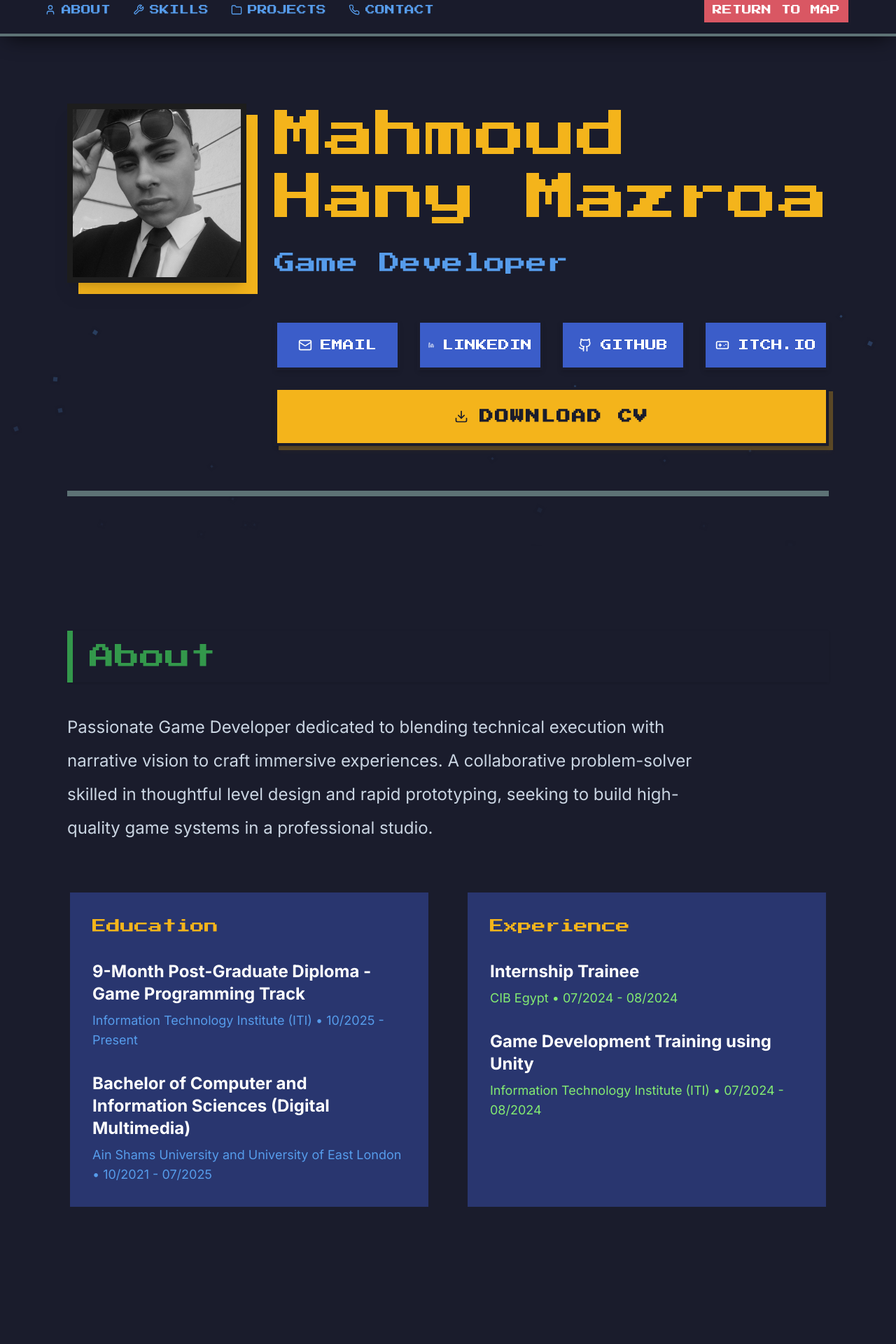
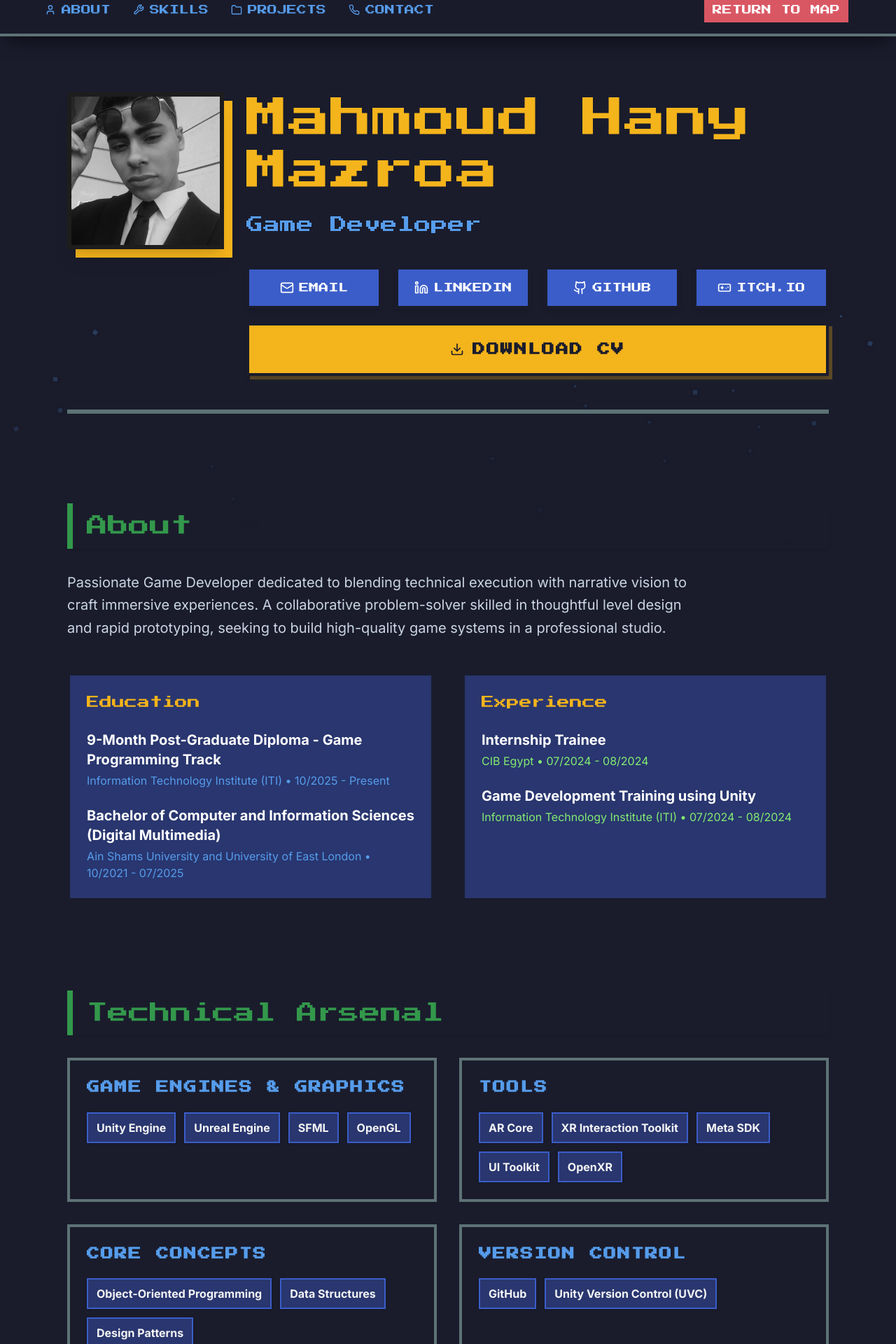
Before and after one commit to MahmoudHany908/portfolio, a React (Vite) app: page /quick in a window 1280 px wide. Shown: the part 20-1940 px from the top of the page at 70% size. Built offline with nearby package versions, Linux system fonts and the light colour scheme.

Commit message:
Dial back SimpleView sizing to medium scale

```diff
--- a/src/pages/SimpleView.jsx
+++ b/src/pages/SimpleView.jsx
@@ -96,49 +96,49 @@ export default function SimpleView() {
         </div>
       </nav>
 
-      <div className="px-4 md:px-8 py-16 max-w-6xl mx-auto space-y-32 md:space-y-48 pb-40 relative z-10">
+      <div className="px-4 md:px-8 py-12 max-w-6xl mx-auto space-y-24 md:space-y-32 pb-32 relative z-10">
 
         <motion.header
           initial="hidden" animate="visible" variants={fadeUpVariant}
-          className="flex flex-col md:flex-row justify-between items-start md:items-start gap-10 border-b-8 border-retro-gray pb-16 pt-8"
+          className="flex flex-col md:flex-row justify-between items-start md:items-start gap-8 border-b-6 border-retro-gray pb-12 pt-8"
         >
-          <div className="flex flex-col md:flex-row items-start md:items-start gap-10 group w-full">
+          <div className="flex flex-col md:flex-row items-start md:items-start gap-8 group w-full">
             <div className="relative shrink-0">
-              <div className="absolute inset-0 bg-retro-yellow transform translate-x-4 translate-y-4 group-hover:translate-x-6 group-hover:translate-y-6 transition-transform duration-300"></div>
+              <div className="absolute inset-0 bg-retro-yellow transform translate-x-3 translate-y-3 group-hover:translate-x-5 group-hover:translate-y-5 transition-transform duration-300"></div>
               <img
                 src="/profile.jpg"
                 alt="Mahmoud Hany"
-                className="relative w-40 h-40 md:w-64 md:h-64 object-cover pixel-border border-8 border-retro-dark shadow-xl z-10 filter grayscale group-hover:grayscale-0 transition-all duration-500"
+                className="relative w-36 h-36 md:w-56 md:h-56 object-cover pixel-border border-6 border-retro-dark shadow-xl z-10 filter grayscale group-hover:grayscale-0 transition-all duration-500"
               />
             </div>
-            <div className="w-full mt-6 md:mt-0 flex-1 flex flex-col justify-between h-full min-h-[16rem]">
-              <div className="flex flex-col md:flex-row justify-between items-start gap-6">
+            <div className="w-full mt-4 md:mt-0 flex-1 flex flex-col justify-between h-full min-h-[14rem]">
+              <div className="flex flex-col md:flex-row justify-between items-start gap-5">
                 <div>
-                  <h1 className="text-5xl md:text-6xl lg:text-7xl font-pixel text-retro-yellow mb-6 leading-tight group-hover:text-retro-light-green transition-colors">{profile.name}</h1>
-                  <h2 className="text-2xl md:text-3xl text-retro-light-blue font-pixel mb-8">{profile.role}</h2>
+                  <h1 className="text-4xl md:text-5xl lg:text-6xl font-pixel text-retro-yellow mb-5 leading-tight group-hover:text-retro-light-green transition-colors">{profile.name}</h1>
+                  <h2 className="text-xl md:text-2xl text-retro-light-blue font-pixel mb-6">{profile.role}</h2>
                 </div>
-                <Link to="/" className="pixel-btn bg-retro-red text-center shrink-0 hover:scale-105 transition-transform drop-shadow-[6px_6px_0_rgba(0,0,0,0.5)] md:hidden text-lg px-6 py-4">
+                <Link to="/" className="pixel-btn bg-retro-red text-center shrink-0 hover:scale-105 transition-transform drop-shadow-[5px_5px_0_rgba(0,0,0,0.5)] md:hidden text-base px-5 py-3">
                   MAP
                 </Link>
               </div>
 
               {/* Retro Big Contact Buttons */}
-              <div className="w-full mt-auto pt-6">
-                <div className="grid grid-cols-2 lg:grid-cols-4 gap-6 w-full">
-                  <a href={`mailto:${profile.email}`} className="pixel-btn bg-retro-blue text-white hover:bg-white hover:text-retro-dark transition-colors px-3 py-4 md:py-5 text-sm md:text-base shadow-md flex justify-center items-center gap-3">
+              <div className="w-full mt-auto pt-4">
+                <div className="grid grid-cols-2 lg:grid-cols-4 gap-5 w-full">
+                  <a href={`mailto:${profile.email}`} className="pixel-btn bg-retro-blue text-white hover:bg-white hover:text-retro-dark transition-colors px-3 py-3 md:py-4 text-xs md:text-sm shadow-md flex justify-center items-center gap-2">
                     <MailIcon /> EMAIL
                   </a>
-                  <a href={profile.links.linkedin} target="_blank" rel="noreferrer" className="pixel-btn bg-retro-blue text-white hover:bg-white hover:text-retro-dark transition-colors px-3 py-4 md:py-5 text-sm md:text-base shadow-md flex justify-center items-center gap-3">
+                  <a href={profile.links.linkedin} target="_blank" rel="noreferrer" className="pixel-btn bg-retro-blue text-white hover:bg-white hover:text-retro-dark transition-colors px-3 py-3 md:py-4 text-xs md:text-sm shadow-md flex justify-center items-center gap-2">
                     <LinkedinIcon /> LINKEDIN
                   </a>
-                  <a href={profile.links.github} target="_blank" rel="noreferrer" className="pixel-btn bg-retro-blue text-white hover:bg-white hover:text-retro-dark transition-colors px-3 py-4 md:py-5 text-sm md:text-base shadow-md flex justify-center items-center gap-3">
+                  <a href={profile.links.github} target="_blank" rel="noreferrer" className="pixel-btn bg-retro-blue text-white hover:bg-white hover:text-retro-dark transition-colors px-3 py-3 md:py-4 text-xs md:text-sm shadow-md flex justify-center items-center gap-2">
                     <GithubIcon /> GITHUB
                   </a>
-                  <a href="https://itch.io/profile/nightfuryexe" target="_blank" rel="noreferrer" className="pixel-btn bg-retro-blue text-white hover:bg-white hover:text-retro-dark transition-colors px-3 py-4 md:py-5 text-sm md:text-base shadow-md flex justify-center items-center gap-3">
+                  <a href="https://itch.io/profile/nightfuryexe" target="_blank" rel="noreferrer" className="pixel-btn bg-retro-blue text-white hover:bg-white hover:text-retro-dark transition-colors px-3 py-3 md:py-4 text-xs md:text-sm shadow-md flex justify-center items-center gap-2">
                     <GamepadIcon /> ITCH.IO
                   </a>
                 </div>
-                <a href="/Mahmoud_Hany_CV.pdf" download className="pixel-btn bg-retro-yellow text-retro-dark hover:bg-white transition-colors px-6 py-5 md:py-6 text-lg md:text-xl shadow-md drop-shadow-[6px_6px_0_rgba(244,180,27,0.3)] w-full flex justify-center items-center gap-4 mt-6 font-bold tracking-widest">
+                <a href="/Mahmoud_Hany_CV.pdf" download className="pixel-btn bg-retro-yellow text-retro-dark hover:bg-white transition-colors px-5 py-4 md:py-5 text-base md:text-lg shadow-md drop-shadow-[5px_5px_0_rgba(244,180,27,0.3)] w-full flex justify-center items-center gap-3 mt-5 font-bold tracking-widest">
                   <DownloadIcon /> DOWNLOAD CV
                 </a>
               </div>
@@ -146,49 +146,49 @@ export default function SimpleView() {
           </div>
         </motion.header>
 
-        <motion.section id="about" initial="hidden" whileInView="visible" viewport={{ once: true, margin: "-100px" }} variants={fadeUpVariant} className="scroll-mt-32">
-          <h3 className="font-pixel text-3xl md:text-4xl text-retro-green mb-10 border-l-8 border-retro-green pl-6 py-2 bg-retro-dark/50 shadow-sm">About</h3>
-          <p className="text-xl md:text-2xl text-slate-300 leading-loose max-w-4xl mb-16 hover:text-white transition-colors duration-300">
+        <motion.section id="about" initial="hidden" whileInView="visible" viewport={{ once: true, margin: "-100px" }} variants={fadeUpVariant} className="scroll-mt-28">
+          <h3 className="font-pixel text-2xl md:text-3xl text-retro-green mb-8 border-l-8 border-retro-green pl-5 py-2 bg-retro-dark/50 shadow-sm">About</h3>
+          <p className="text-lg md:text-xl text-slate-300 leading-relaxed max-w-4xl mb-12 hover:text-white transition-colors duration-300">
             {profile.summary}
           </p>
 
-          <div className="grid md:grid-cols-2 gap-12">
-            <motion.div whileHover={{ y: -8, scale: 1.02 }} className="pixel-box group transition-all duration-300 hover:border-retro-yellow hover:shadow-[12px_12px_0_rgba(244,180,27,0.3)] p-8">
-              <h4 className="font-pixel text-lg md:text-xl text-retro-yellow mb-8 group-hover:animate-pulse">Education</h4>
+          <div className="grid md:grid-cols-2 gap-10">
+            <motion.div whileHover={{ y: -6, scale: 1.02 }} className="pixel-box group transition-all duration-300 hover:border-retro-yellow hover:shadow-[10px_10px_0_rgba(244,180,27,0.3)] p-6">
+              <h4 className="font-pixel text-base md:text-lg text-retro-yellow mb-6 group-hover:animate-pulse">Education</h4>
               {education.map(edu => (
-                <div key={edu.id} className="mb-8 last:mb-0">
-                  <div className="font-bold text-white text-xl md:text-2xl mb-2">{edu.degree}</div>
-                  <div className="text-retro-light-blue text-lg">{edu.institution} • {edu.date}</div>
+                <div key={edu.id} className="mb-6 last:mb-0">
+                  <div className="font-bold text-white text-lg md:text-xl mb-1">{edu.degree}</div>
+                  <div className="text-retro-light-blue text-base">{edu.institution} • {edu.date}</div>
                 </div>
               ))}
             </motion.div>
-            <motion.div whileHover={{ y: -8, scale: 1.02 }} className="pixel-box group transition-all duration-300 hover:border-retro-light-green hover:shadow-[12px_12px_0_rgba(131,235,114,0.3)] p-8">
-              <h4 className="font-pixel text-lg md:text-xl text-retro-yellow mb-8 group-hover:animate-pulse">Experience</h4>
+            <motion.div whileHover={{ y: -6, scale: 1.02 }} className="pixel-box group transition-all duration-300 hover:border-retro-light-green hover:shadow-[10px_10px_0_rgba(131,235,114,0.3)] p-6">
+              <h4 className="font-pixel text-base md:text-lg text-retro-yellow mb-6 group-hover:animate-pulse">Experience</h4>
               {internships.map(int => (
-                <div key={int.id} className="mb-8 last:mb-0">
-                  <div className="font-bold text-white text-xl md:text-2xl mb-2">{int.title}</div>
-                  <div className="text-retro-light-green text-lg">{int.institution} • {int.date}</div>
+                <div key={int.id} className="mb-6 last:mb-0">
+                  <div className="font-bold text-white text-lg md:text-xl mb-1">{int.title}</div>
+                  <div className="text-retro-light-green text-base">{int.institution} • {int.date}</div>
                 </div>
               ))}
             </motion.div>
           </div>
         </motion.section>
 
-        <motion.section id="skills" initial="hidden" whileInView="visible" viewport={{ once: true, margin: "-100px" }} variants={fadeUpVariant} className="scroll-mt-32">
-          <h3 className="font-pixel text-3xl md:text-4xl text-retro-green mb-10 border-l-8 border-retro-green pl-6 py-2 bg-retro-dark/50 shadow-sm">Technical Arsenal</h3>
-          <div className="grid grid-cols-1 md:grid-cols-2 gap-10">
+        <motion.section id="skills" initial="hidden" whileInView="visible" viewport={{ once: true, margin: "-100px" }} variants={fadeUpVariant} className="scroll-mt-28">
+          <h3 className="font-pixel text-2xl md:text-3xl text-retro-green mb-8 border-l-8 border-retro-green pl-5 py-2 bg-retro-dark/50 shadow-sm">Technical Arsenal</h3>
+          <div className="grid grid-cols-1 md:grid-cols-2 gap-8">
             {Object.entries(profile.skills).map(([category, items], idx) => (
               <motion.div
                 key={category}
                 initial={{ opacity: 0, x: -20 }}
                 whileInView={{ opacity: 1, x: 0 }}
                 transition={{ delay: idx * 0.1 }}
-                className="bg-retro-dark p-8 pixel-border border-4 border-retro-gray hover:border-retro-blue transition-colors"
+                className="bg-retro-dark p-6 pixel-border border-4 border-retro-gray hover:border-retro-blue transition-colors"
               >
-                <h4 className="text-retro-light-blue font-bold text-xl mb-6 uppercase tracking-widest">{category.replace('_', ' ')}</h4>
-                <div className="flex flex-wrap gap-4">
+                <h4 className="text-retro-light-blue font-bold text-lg mb-5 uppercase tracking-widest">{category.replace('_', ' ')}</h4>
+                <div className="flex flex-wrap gap-3">
                   {items.map(item => (
-                    <span key={item} className="bg-retro-purple hover:bg-retro-yellow hover:text-retro-dark hover:-translate-y-2 transition-all duration-300 px-4 py-2 text-base md:text-lg border-2 border-retro-blue font-bold cursor-default shadow-md">
+                    <span key={item} className="bg-retro-purple hover:bg-retro-yellow hover:text-retro-dark hover:-translate-y-1 transition-all duration-300 px-3 py-2 text-sm md:text-base border-2 border-retro-blue font-bold cursor-default shadow-sm">
                       {item}
                     </span>
                   ))}
@@ -198,39 +198,39 @@ export default function SimpleView() {
           </div>
         </motion.section>
 
-        <motion.section id="projects" initial="hidden" whileInView="visible" viewport={{ once: true, margin: "-100px" }} variants={fadeUpVariant} className="scroll-mt-32">
-          <h3 className="font-pixel text-3xl md:text-4xl text-retro-green mb-10 border-l-8 border-retro-green pl-6 py-2 bg-retro-dark/50 shadow-sm">Projects</h3>
-          <div className="space-y-16">
+        <motion.section id="projects" initial="hidden" whileInView="visible" viewport={{ once: true, margin: "-100px" }} variants={fadeUpVariant} className="scroll-mt-28">
+          <h3 className="font-pixel text-2xl md:text-3xl text-retro-green mb-8 border-l-8 border-retro-green pl-5 py-2 bg-retro-dark/50 shadow-sm">Projects</h3>
+          <div className="space-y-12">
             {projects.map((proj, idx) => (
               <motion.div
                 key={proj.id}
                 initial={{ opacity: 0, y: 50 }}
                 whileInView={{ opacity: 1, y: 0 }}
                 transition={{ delay: idx * 0.1, type: "spring", bounce: 0.3 }}
-                whileHover={{ scale: 1.02, x: 10 }}
-                className="pixel-box bg-retro-dark border-8 border-retro-purple p-8 md:p-12 transition-all duration-300 hover:border-retro-light-blue hover:shadow-[16px_16px_0_rgba(86,156,235,0.4)] group"
+                whileHover={{ scale: 1.02, x: 8 }}
+                className="pixel-box bg-retro-dark border-[6px] border-retro-purple p-6 md:p-8 transition-all duration-300 hover:border-retro-light-blue hover:shadow-[14px_14px_0_rgba(86,156,235,0.4)] group"
               >
-                <div className="flex flex-col md:flex-row justify-between items-start md:items-center mb-8 gap-6">
+                <div className="flex flex-col md:flex-row justify-between items-start md:items-center mb-6 gap-5">
                   <div>
-                    <h4 className="font-pixel text-2xl md:text-3xl text-retro-yellow mb-4 group-hover:text-white transition-colors">{proj.title}</h4>
-                    <div className="text-retro-light-blue text-lg uppercase tracking-wider">{proj.role}</div>
+                    <h4 className="font-pixel text-xl md:text-2xl text-retro-yellow mb-3 group-hover:text-white transition-colors">{proj.title}</h4>
+                    <div className="text-retro-light-blue text-base uppercase tracking-wider">{proj.role}</div>
                   </div>
                   {proj.githubLink && (
-                    <a href={proj.githubLink} target="_blank" rel="noreferrer" className="flex gap-3 items-center text-slate-300 hover:text-retro-dark hover:bg-retro-light-blue bg-retro-blue px-6 py-4 border-4 border-retro-light-blue transition-all duration-300 font-bold drop-shadow-lg hover:drop-shadow-none hover:translate-y-1 text-lg">
+                    <a href={proj.githubLink} target="_blank" rel="noreferrer" className="flex gap-2 items-center text-slate-300 hover:text-retro-dark hover:bg-retro-light-blue bg-retro-blue px-5 py-3 border-4 border-retro-light-blue transition-all duration-300 font-bold drop-shadow-md hover:drop-shadow-none hover:translate-y-1 text-base">
                       <GithubIcon /> SOURCE CODE
                     </a>
                   )}
                 </div>
 
-                <div className="mb-8">
+                <div className="mb-6">
                   <VideoGallery singleVideo={proj.video} videos={proj.videos} />
                 </div>
 
-                <p className="text-xl text-slate-300 mb-10 leading-loose group-hover:text-white transition-colors">{proj.summary}</p>
+                <p className="text-lg text-slate-300 mb-8 leading-relaxed group-hover:text-white transition-colors">{proj.summary}</p>
 
-                <div className="flex flex-wrap gap-4">
+                <div className="flex flex-wrap gap-3">
                   {proj.tech.map(t => (
-                    <span key={t} className="bg-retro-gray px-4 py-2 text-sm md:text-base border-2 border-white/20 text-white shadow-md font-bold">{t}</span>
+                    <span key={t} className="bg-retro-gray px-3 py-1.5 text-xs md:text-sm border-2 border-white/20 text-white shadow-sm font-bold">{t}</span>
                   ))}
                 </div>
               </motion.div>
@@ -240,18 +240,18 @@ export default function SimpleView() {
 
         <motion.section id="contact"
           initial="hidden" whileInView="visible" viewport={{ once: true }} variants={fadeUpVariant}
-          className="border-t-8 border-retro-gray pt-16 mt-32 flex flex-col md:flex-row justify-between items-center gap-10 scroll-mt-32"
+          className="border-t-[6px] border-retro-gray pt-12 mt-24 flex flex-col md:flex-row justify-between items-center gap-8 scroll-mt-28"
         >
           <div className="text-center md:text-left">
-            <div className="text-3xl font-bold hover:text-retro-yellow transition-colors cursor-pointer mb-4">{profile.email}</div>
-            <div className="text-retro-light-blue text-xl">{profile.phone}</div>
+            <div className="text-2xl font-bold hover:text-retro-yellow transition-colors cursor-pointer mb-3">{profile.email}</div>
+            <div className="text-retro-light-blue text-lg">{profile.phone}</div>
           </div>
-          <div className="flex gap-10">
-            <a href={profile.links.linkedin} target="_blank" rel="noreferrer" className="text-slate-400 hover:text-retro-light-blue hover:scale-125 transition-all drop-shadow-xl transform">
-              <svg xmlns="http://www.w3.org/2000/svg" width="40" height="40" viewBox="0 0 24 24" fill="none" stroke="currentColor" strokeWidth="2" strokeLinecap="round" strokeLinejoin="round"><path d="M16 8a6 6 0 0 1 6 6v7h-4v-7a2 2 0 0 0-2-2 2 2 0 0 0-2 2v7h-4v-7a6 6 0 0 1 6-6z"/><rect width="4" height="12" x="2" y="9"/><circle cx="4" cy="4" r="2"/></svg>
+          <div className="flex gap-8">
+            <a href={profile.links.linkedin} target="_blank" rel="noreferrer" className="text-slate-400 hover:text-retro-light-blue hover:scale-125 transition-all drop-shadow-lg transform">
+              <svg xmlns="http://www.w3.org/2000/svg" width="32" height="32" viewBox="0 0 24 24" fill="none" stroke="currentColor" strokeWidth="2" strokeLinecap="round" strokeLinejoin="round"><path d="M16 8a6 6 0 0 1 6 6v7h-4v-7a2 2 0 0 0-2-2 2 2 0 0 0-2 2v7h-4v-7a6 6 0 0 1 6-6z"/><rect width="4" height="12" x="2" y="9"/><circle cx="4" cy="4" r="2"/></svg>
             </a>
-            <a href={profile.links.github} target="_blank" rel="noreferrer" className="text-slate-400 hover:text-retro-light-blue hover:scale-125 transition-all drop-shadow-xl transform">
-              <svg xmlns="http://www.w3.org/2000/svg" width="40" height="40" viewBox="0 0 24 24" fill="none" stroke="currentColor" strokeWidth="2" strokeLinecap="round" strokeLinejoin="round"><path d="M15 22v-4a4.8 4.8 0 0 0-1-3.5c3 0 6-2 6-5.5.08-1.25-.27-2.48-1-3.5.28-1.15.28-2.35 0-3.5 0 0-1 0-3 1.5-2.64-.5-5.36-.5-8 0C6 2 5 2 5 2c-.3 1.15-.3 2.35 0 3.5A5.403 5.403 0 0 0 4 9c0 3.5 3 5.5 6 5.5-.39.49-.68 1.05-.85 1.65-.17.6-.22 1.23-.15 1.85v4"/><path d="M9 18c-4.51 2-5-2-7-2"/></svg>
+            <a href={profile.links.github} target="_blank" rel="noreferrer" className="text-slate-400 hover:text-retro-light-blue hover:scale-125 transition-all drop-shadow-lg transform">
+              <svg xmlns="http://www.w3.org/2000/svg" width="32" height="32" viewBox="0 0 24 24" fill="none" stroke="currentColor" strokeWidth="2" strokeLinecap="round" strokeLinejoin="round"><path d="M15 22v-4a4.8 4.8 0 0 0-1-3.5c3 0 6-2 6-5.5.08-1.25-.27-2.48-1-3.5.28-1.15.28-2.35 0-3.5 0 0-1 0-3 1.5-2.64-.5-5.36-.5-8 0C6 2 5 2 5 2c-.3 1.15-.3 2.35 0 3.5A5.403 5.403 0 0 0 4 9c0 3.5 3 5.5 6 5.5-.39.49-.68 1.05-.85 1.65-.17.6-.22 1.23-.15 1.85v4"/><path d="M9 18c-4.51 2-5-2-7-2"/></svg>
             </a>
           </div>
         </motion.section>
```
